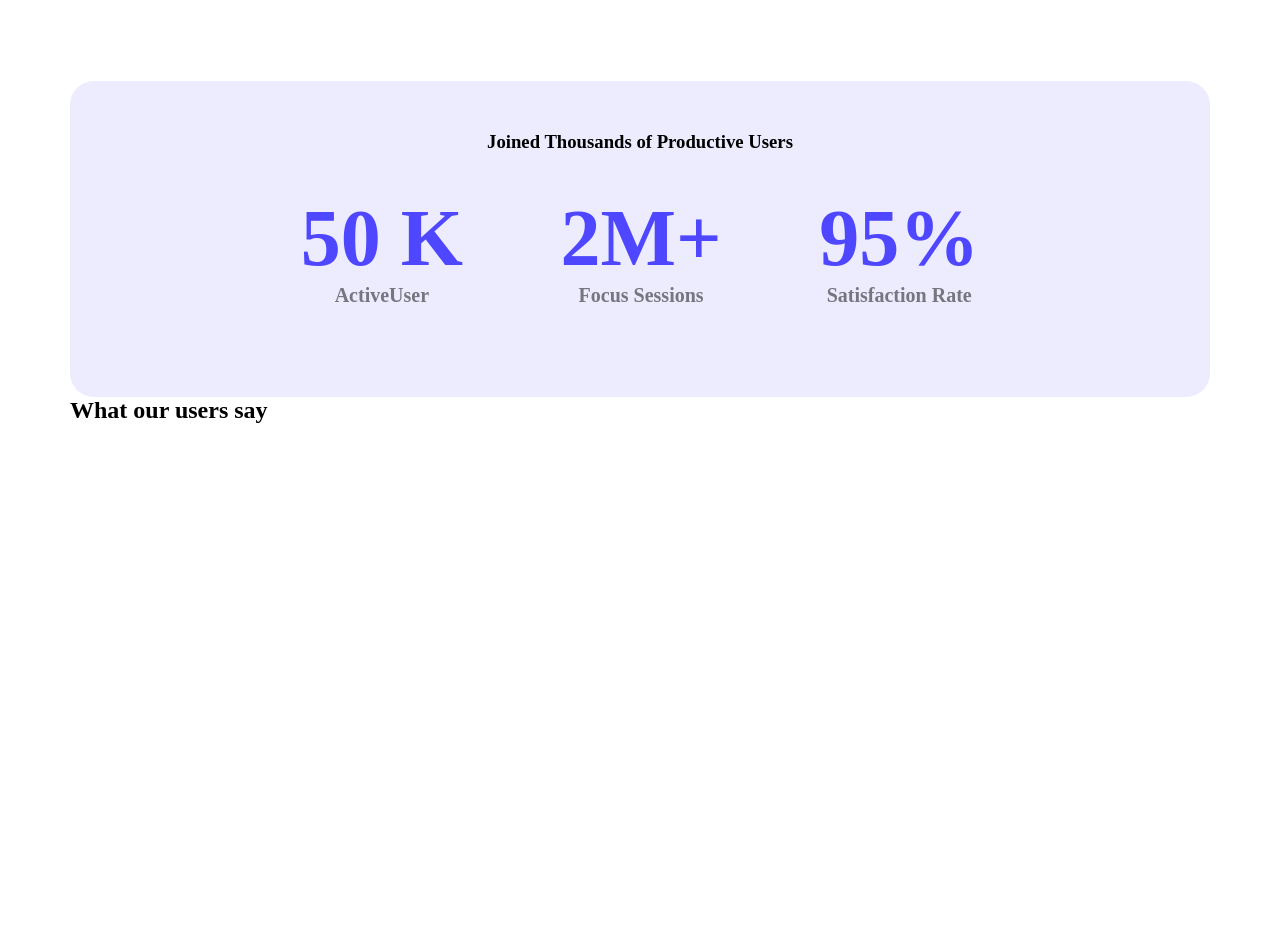
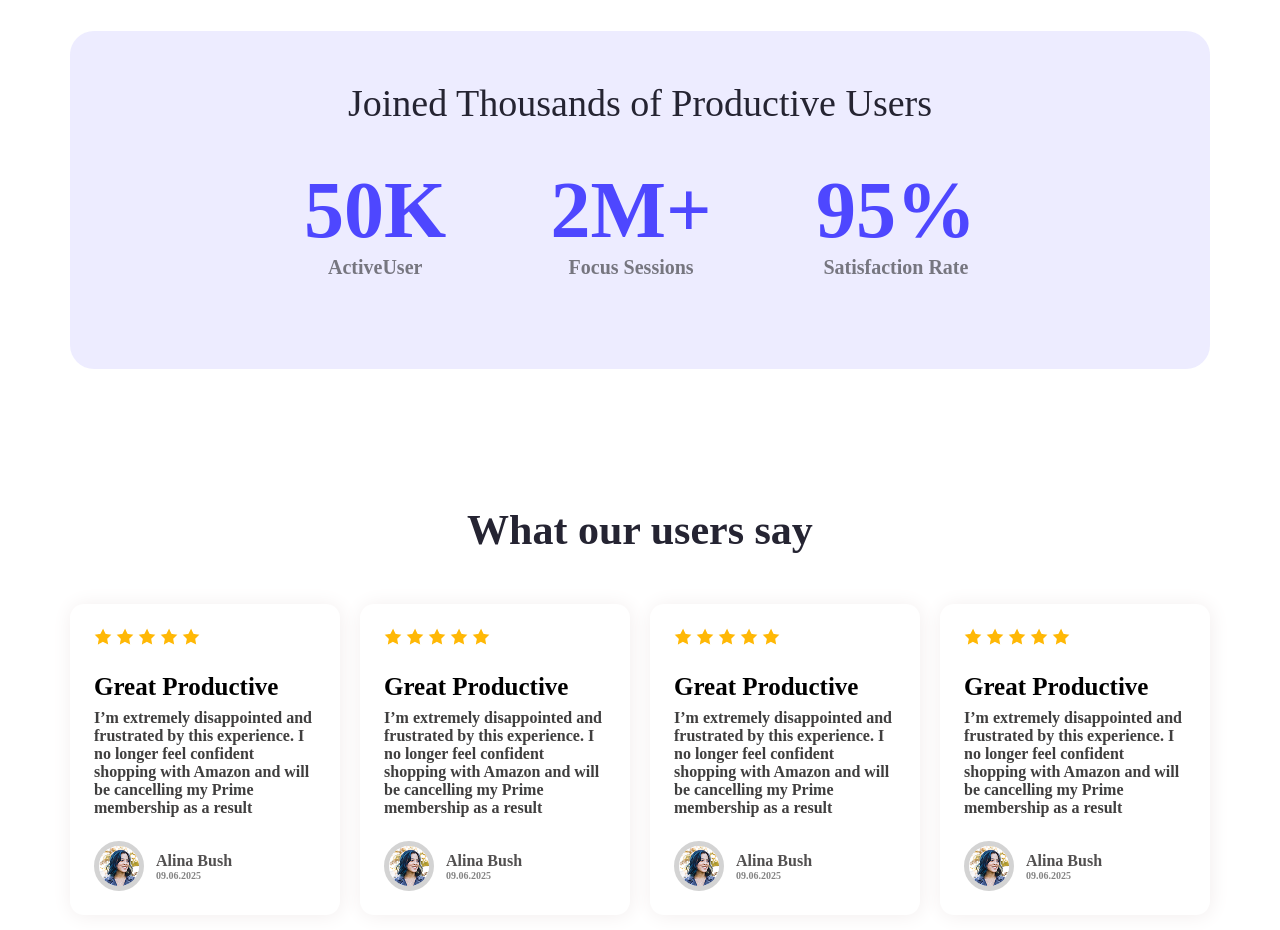
Before and after one commit to Touhidulislamtuhin/Ass_01_project, a plain HTML site: page index.html in a window 1280 px wide. Shown: the part 1220-2150 px from the top of the page. Before the commit the page ends 1752 px from the top, so only its background shows below. Drawn offline with Linux system fonts and the light colour scheme.

Commit message:
<section class=feedback_section>

```diff
--- a/index.html
+++ b/index.html
@@ -44,7 +44,7 @@
             <div class="user_main">
 
                 <div class="user_annalistic">
-                    <h2 class="title">50 K</h2>
+                    <h2 class="title">50K</h2>
                     <h4 class="sub_title">ActiveUser</h4>
                 </div>
                 <div class="user_annalistic">
@@ -63,32 +63,103 @@
             <h2 class="section_title">What our users say</h2>
             <div class="feedback_main">
 
+
                 <div class="feedback_card">
-                    <img src="" alt="">
-                    <h3 class="review_title"></h3>
-                    <h4 class="review"></h4>
-                    <img src="" alt="">
-                    <h5 class="reviewer"></h5>
-                    <h5 class="date"></h5>
+                     <img src="Assets/icon-star.png" alt="">
+                    <img src="Assets/icon-star.png" alt="">
+                    <img src="Assets/icon-star.png" alt="">
+                    <img src="Assets/icon-star.png" alt="">
+                    <img src="Assets/icon-star.png" alt="">
+                    <h3 class="review_title">Great Productive</h3>
+                    <h4 class="review">I’m extremely disappointed and frustrated by this experience. I no longer feel confident shopping with Amazon and will be cancelling my Prime membership as a result</h4>
+
+                    <div class="profile_section">
+
+                  <div class="profile_img">
+                     <img src="Assets/avatar.png" alt="">
+                    </div>
+
+                <div class="profile_name_date">
+                    <div><h5 class="reviewer">Alina Bush</h5></div>
+
+                    <h5 class="date">09.06.2025</h5>
                 </div>
 
+                </div>
+                    </div>
+
                 <div class="feedback_card">
-                    <img src="" alt="">
-                    <h3 class="review_title"></h3>
-                    <h4 class="review"></h4>
-                    <img src="" alt="">
-                    <h5 class="reviewer"></h5>
-                    <h5 class="date"></h5>
+                     <img src="Assets/icon-star.png" alt="">
+                    <img src="Assets/icon-star.png" alt="">
+                    <img src="Assets/icon-star.png" alt="">
+                    <img src="Assets/icon-star.png" alt="">
+                    <img src="Assets/icon-star.png" alt="">
+                    <h3 class="review_title">Great Productive</h3>
+                    <h4 class="review">I’m extremely disappointed and frustrated by this experience. I no longer feel confident shopping with Amazon and will be cancelling my Prime membership as a result</h4>
+
+                    <div class="profile_section">
+
+                  <div class="profile_img">
+                     <img src="Assets/avatar.png" alt="">
+                    </div>
+
+                <div class="profile_name_date">
+                    <div><h5 class="reviewer">Alina Bush</h5></div>
+
+                    <h5 class="date">09.06.2025</h5>
                 </div>
 
+                </div>
+                    </div>
+
                 <div class="feedback_card">
-                    <img src="" alt="">
-                    <h3 class="review_title"></h3>
-                    <h4 class="review"></h4>
-                    <img src="" alt="">
-                    <h5 class="reviewer"></h5>
-                    <h5 class="date"></h5>
+                     <img src="Assets/icon-star.png" alt="">
+                    <img src="Assets/icon-star.png" alt="">
+                    <img src="Assets/icon-star.png" alt="">
+                    <img src="Assets/icon-star.png" alt="">
+                    <img src="Assets/icon-star.png" alt="">
+                    <h3 class="review_title">Great Productive</h3>
+                    <h4 class="review">I’m extremely disappointed and frustrated by this experience. I no longer feel confident shopping with Amazon and will be cancelling my Prime membership as a result</h4>
+
+                    <div class="profile_section">
+
+                  <div class="profile_img">
+                     <img src="Assets/avatar.png" alt="">
+                    </div>
+
+                <div class="profile_name_date">
+                    <div><h5 class="reviewer">Alina Bush</h5></div>
+
+                    <h5 class="date">09.06.2025</h5>
                 </div>
+
+                </div>
+                    </div>
+
+                <div class="feedback_card">
+                     <img src="Assets/icon-star.png" alt="">
+                    <img src="Assets/icon-star.png" alt="">
+                    <img src="Assets/icon-star.png" alt="">
+                    <img src="Assets/icon-star.png" alt="">
+                    <img src="Assets/icon-star.png" alt="">
+                    <h3 class="review_title">Great Productive</h3>
+                    <h4 class="review">I’m extremely disappointed and frustrated by this experience. I no longer feel confident shopping with Amazon and will be cancelling my Prime membership as a result</h4>
+
+                    <div class="profile_section">
+
+                  <div class="profile_img">
+                     <img src="Assets/avatar.png" alt="">
+                    </div>
+
+                <div class="profile_name_date">
+                    <div><h5 class="reviewer">Alina Bush</h5></div>
+
+                    <h5 class="date">09.06.2025</h5>
+                </div>
+
+                </div>
+                    </div>
+
 
             </div>
         </section>
--- a/style/style.css
+++ b/style/style.css
@@ -18,7 +18,7 @@
     justify-content: space-around;
     justify-content: space-between;
     align-items: center;
-    padding:50px 0px ;
+    padding-top:50px;
 
 
 }
@@ -94,9 +94,9 @@ main{
     padding: 40px;
 
 }
-.user_section .user_main h3{
+.user_head{
     font-size:38px ;
-    font-weight: bold;
+    font-weight:normal;
     color: rgba(37, 36, 50, 1);
 }
 .title{
@@ -109,3 +109,67 @@ main{
     color: rgba(0, 0, 0, 0.5);
 }
 /* feedback Section */
+.feedback_main{
+
+    display: flex;
+    gap:20px;
+}
+.section_title{
+    font-size: 42px;
+    font-weight: bold;
+    text-align: center;
+    color: #252432;
+    margin-top: 137px;
+    margin-bottom: 50px;
+}
+.feedback_card{
+
+    background-color: #FFFFFF;
+    padding: 24px;
+    border-radius: 14px;
+    box-shadow: 1px 1px 20px #F2EDED;
+    margin-bottom: 115px;
+
+}
+.profile_section{
+    display: flex;
+    gap: 12px;
+    margin-top: 24px;
+}
+.profile_name_date{
+    display: flex;
+    flex-direction: column;
+    justify-content: center;
+
+}
+.profile_img{
+    width: 40px;
+    height: 40px;
+    border: 5px solid #aeaeae8a;
+    border-radius: 50px;
+    overflow: hidden;
+}
+.profile_img img{
+   width: 100%;
+   height: 100%;
+   object-fit: cover;
+   object-position: center;
+}
+.review_title{
+    margin-top: 24px;
+    font-size: 25px;
+}
+.review{
+    margin-top: 8px;
+    font-size:16px;
+    font-style:normal;
+    color: rgba(44, 43, 43, 0.906);
+}
+.reviewer{
+    color: #525050;
+    font-size: 16px;
+}
+.date{
+    font-size: 10px;
+    color: #717070de;
+}
```
